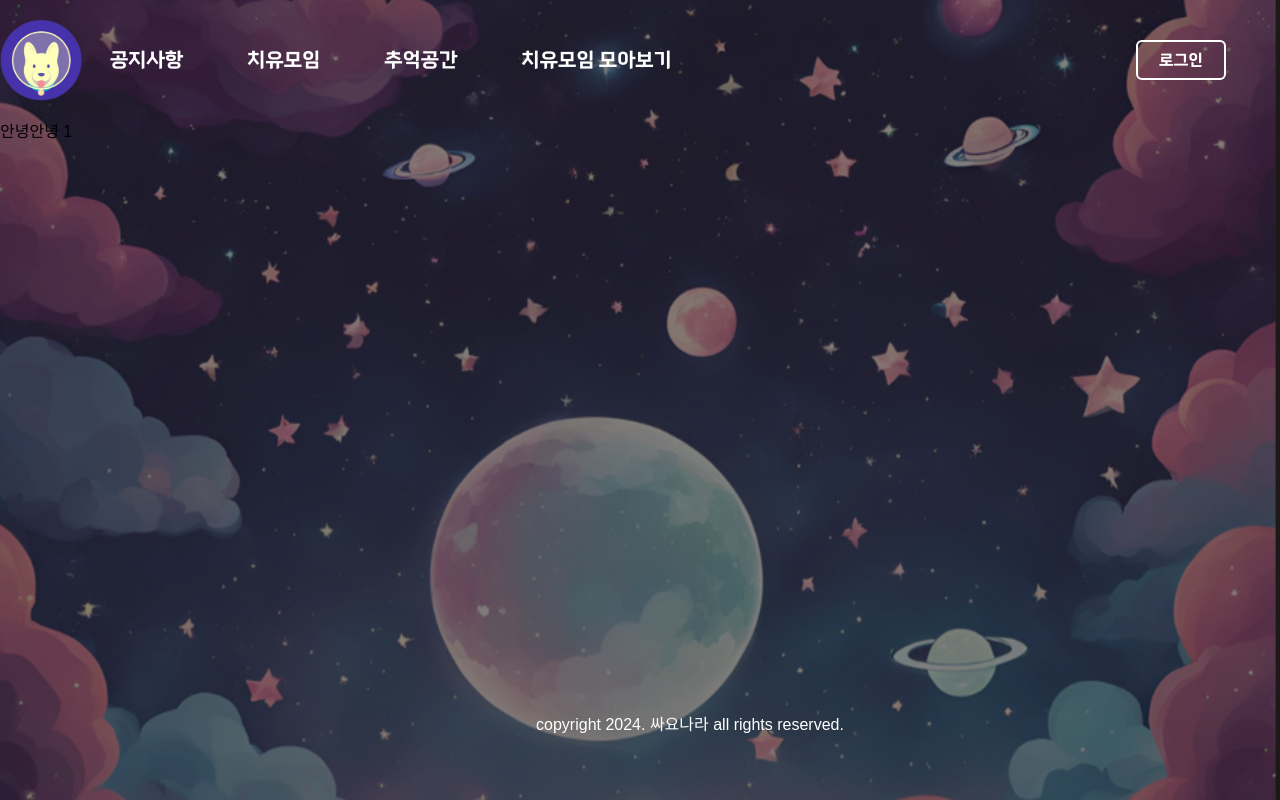
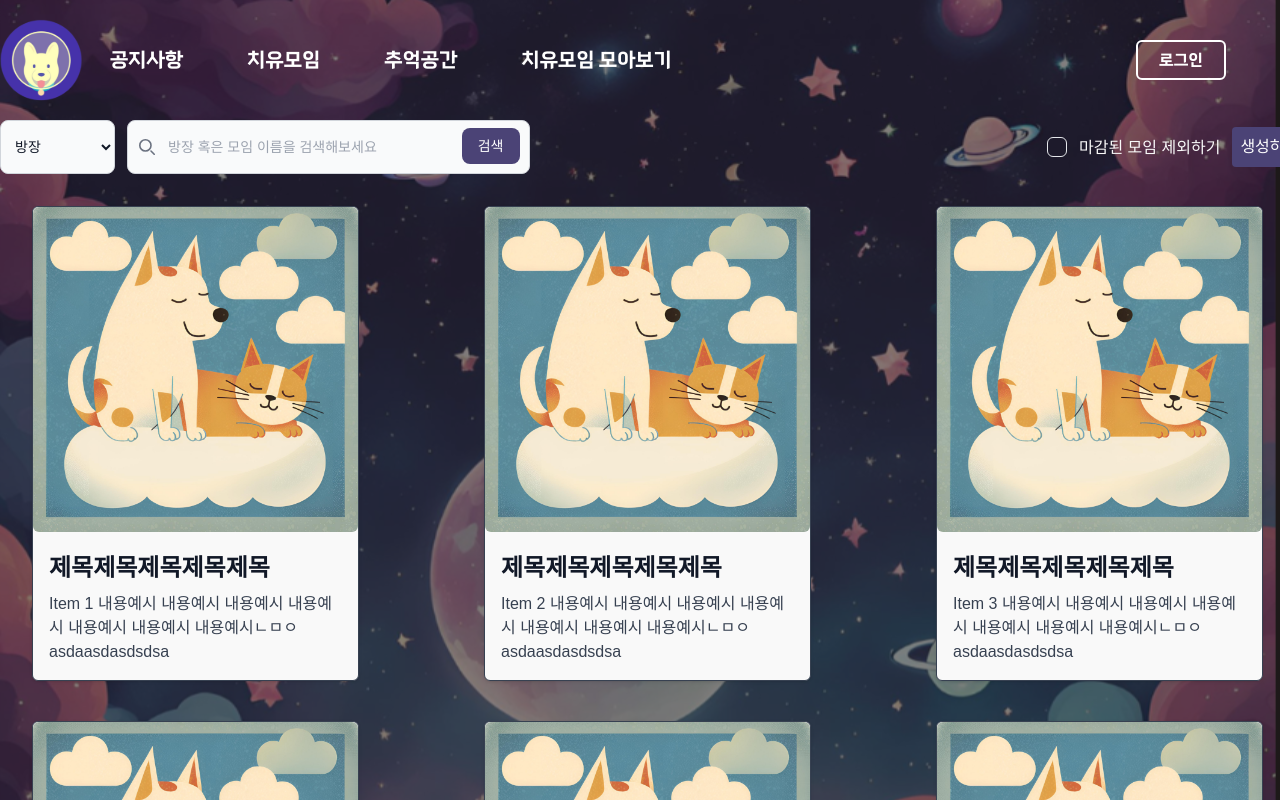
Before and after one commit to leepro1/palluxy, a React (Vite) app in the folder frontend/: page /meetingoverview/1 in a window 1280 px wide. Shown: the top 800 px of the page. Built offline with nearby package versions, Linux system fonts and the light colour scheme; no server answers; a web font is replaced by a local one.

Commit message:
Feat: 치유모임 관련 card ui 구현
Former-commit-id: c72baea4eb657fd741bd25f6ed9289031f3c8292

```diff
--- a/frontend/src/components/Header/index.jsx
+++ b/frontend/src/components/Header/index.jsx
@@ -27,7 +27,7 @@
               <NavLink to={'/memoryspace'}>추억공간</NavLink>
             </li>
             <li>
-              <NavLink to={'/meetingoverview'}>치유모임 모아보기</NavLink>
+              <NavLink to={'/meetingoverview/1'}>치유모임 모아보기</NavLink>
             </li>
           </ul>
         </div>
--- a/frontend/src/pages/HealingMeetingOverviewPage/MeetingDetail.jsx
+++ b/frontend/src/pages/HealingMeetingOverviewPage/MeetingDetail.jsx
@@ -1,12 +1,53 @@
 import React from 'react';
 import ContentsLayout from '@layout/ContentsLayout';
-import { useParams } from 'react-router-dom';
+import { useNavigate, useParams } from 'react-router-dom';
+import defaultImage from '@assets/images/healingMeetingOverview/default.png';
+import { ScrollRestoration } from 'react-router-dom';
 
 const MeetingDetail = () => {
   const { meetingId } = useParams();
+  const meetingIdInt = parseInt(meetingId, 10);
+  const navigate = useNavigate();
+
+  const handleBackButton = () => {
+    navigate(-1);
+  };
+
   return (
     <ContentsLayout>
-      <p>안녕안녕 {meetingId}</p>
+      <ScrollRestoration />
+      <button
+        type="button"
+        onClick={handleBackButton}
+        className="flex w-1/2 w-full items-center justify-center gap-x-2 rounded-lg border bg-white px-5 py-2 text-sm text-gray-700 transition-colors duration-200 hover:bg-gray-100 sm:w-auto dark:border-gray-700 dark:bg-gray-900 dark:text-gray-200 dark:hover:bg-gray-800"
+      >
+        <svg
+          className="h-5 w-5 rtl:rotate-180"
+          xmlns="http://www.w3.org/2000/svg"
+          fill="none"
+          viewBox="0 0 24 24"
+          strokeWidth="1.5"
+          stroke="currentColor"
+        >
+          <path
+            strokeLinecap="round"
+            strokeLinejoin="round"
+            d="M6.75 15.75L3 12m0 0l3.75-3.75M3 12h18"
+          />
+        </svg>
+        <span>뒤로가기</span>
+      </button>
+      <div className="mt-5 flex flex-row">
+        <div className="w-5/12">
+          <img
+            src={defaultImage}
+            alt="img"
+          />
+        </div>
+        <div className="w-7/12 bg-white">
+          <p>안녕안녕 {meetingIdInt}</p>
+        </div>
+      </div>
     </ContentsLayout>
   );
 };
--- a/frontend/src/pages/HealingMeetingOverviewPage/index.jsx
+++ b/frontend/src/pages/HealingMeetingOverviewPage/index.jsx
@@ -1,22 +1,24 @@
-import React, { useState } from 'react';
+import React, { useEffect, useState } from 'react';
 import { useNavigate } from 'react-router-dom';
 import MakeSession from './MakeSession';
 import Pagination from './Pagination';
 import './app.css';
 import ContentsLayout from '@layout/ContentsLayout';
 import defaultImage from '@assets/images/healingMeetingOverview/default.png';
-
+import { useParams } from 'react-router-dom';
+import { ScrollRestoration } from 'react-router-dom';
 // 더미데이터([Item 1, Item 2, Item 3 ...])
 const data = Array.from({ length: 200 }, (_, index) => `Item ${index + 1}`);
 
 const HealingSessionPage = () => {
+  const { pageIndex } = useParams();
+  const pageIndexInt = parseInt(pageIndex, 10);
   const [isModalOpen, setIsModalOpen] = useState(false);
-  const [currentPage, setCurrentPage] = useState(1);
   const itemsPerPage = 9;
-  const indexOfLastItem = currentPage * itemsPerPage;
+  const indexOfLastItem = pageIndexInt * itemsPerPage;
   const indexOfFirstItem = indexOfLastItem - itemsPerPage;
   const totalPage = Math.ceil(data.length / itemsPerPage);
-  const [showingPage, setShowingPage] = useState(currentPage);
+  const [showingPage, setShowingPage] = useState(pageIndexInt);
   const showingPageMin = Math.max(showingPage - 2, 1);
   const showingPageMax = Math.min(showingPage + 2, totalPage);
 
@@ -25,7 +27,7 @@
   const currentItems = data.slice(indexOfFirstItem, indexOfLastItem);
 
   const paginate = (pageNumber) => {
-    setCurrentPage(pageNumber);
+    navigate(`/meetingoverview/${pageNumber}`);
     setShowingPage(pageNumber);
   };
 
@@ -46,53 +48,136 @@
   };
 
   const handleImageClick = (index) => {
-    navigate(`/meetingoverview/${index}`);
+    navigate(`/meetingoverview/detail/${index}`);
   };
 
   return (
     <ContentsLayout>
+      <ScrollRestoration />
       <div className="text-white">
-        <div>
-          <h1 className="text-3xl font-extrabold">치유모임</h1>
-        </div>
+        <div className="flex flex-row justify-between">
+          <div className="flex w-6/12 flex-row">
+            <select
+              id="categories"
+              className="block w-2/12 rounded-lg border border-gray-300 bg-gray-50 p-2.5 text-sm text-gray-900 focus:border-blue-500 focus:ring-blue-500 dark:border-gray-600 dark:bg-gray-700 dark:text-white dark:placeholder-gray-400 dark:focus:border-blue-500 dark:focus:ring-blue-500"
+            >
+              <option value="leader">방장</option>
+              <option value="meetingName">모임 이름</option>
+            </select>
 
-        <div
-          className="w-20 cursor-pointer rounded bg-pal-purple p-2 text-white"
-          onClick={openModal}
-        >
-          생성하기
-        </div>
-
-        <div className="flex flex-col gap-4">
-          <div className="flex items-start gap-4">
-            <div className="flex-1 rounded bg-white p-2">
-              검색어를 입력하는 공간
+            <form className="mx-3 w-7/12">
+              <label
+                htmlFor="default-search"
+                className="sr-only mb-2 text-sm font-medium text-gray-900 dark:text-white"
+              >
+                Search
+              </label>
+              <div className="relative">
+                <div className="pointer-events-none absolute inset-y-0 start-0 flex items-center ps-3">
+                  <svg
+                    className="h-4 w-4 text-gray-500 dark:text-gray-400"
+                    aria-hidden="true"
+                    xmlns="http://www.w3.org/2000/svg"
+                    fill="none"
+                    viewBox="0 0 20 20"
+                  >
+                    <path
+                      stroke="currentColor"
+                      strokeLinecap="round"
+                      strokeLinejoin="round"
+                      strokeWidth="2"
+                      d="m19 19-4-4m0-7A7 7 0 1 1 1 8a7 7 0 0 1 14 0Z"
+                    />
+                  </svg>
+                </div>
+                <input
+                  type="search"
+                  id="default-search"
+                  className="block w-full rounded-lg border border-gray-300 bg-gray-50 p-4 ps-10 text-sm text-gray-900 focus:border-blue-500 focus:ring-blue-500 dark:border-gray-600 dark:bg-gray-700 dark:text-white dark:placeholder-gray-400 dark:focus:border-blue-500 dark:focus:ring-blue-500"
+                  placeholder="방장 혹은 모임 이름을 검색해보세요"
+                  required
+                />
+                <button
+                  type="submit"
+                  className="absolute bottom-2.5 end-2.5 rounded-lg bg-pal-purple px-4 py-2 text-sm font-medium text-white hover:bg-purple-950 focus:outline-none focus:ring-4 focus:ring-blue-300 dark:bg-blue-600 dark:hover:bg-blue-700 dark:focus:ring-blue-800"
+                >
+                  검색
+                </button>
+              </div>
+            </form>
+          </div>
+          <div className="flex w-3/12 flex-row items-center">
+            <div className="me-3 inline-flex items-center">
+              <label
+                className="relative flex cursor-pointer items-center rounded-full p-3"
+                htmlFor="check"
+              >
+                <input
+                  type="checkbox"
+                  className="before:content[''] border-blue-gray-200 before:bg-blue-gray-500 peer relative h-5 w-5 cursor-pointer appearance-none rounded-md border transition-all before:absolute before:left-2/4 before:top-2/4 before:block before:h-12 before:w-12 before:-translate-x-2/4 before:-translate-y-2/4 before:rounded-full before:opacity-0 before:transition-opacity checked:border-gray-900 checked:bg-pal-purple checked:before:bg-gray-900 hover:before:opacity-10"
+                  id="check"
+                />
+                <span className="pointer-events-none absolute left-2/4 top-2/4 -translate-x-2/4 -translate-y-2/4 text-white opacity-0 transition-opacity peer-checked:opacity-100">
+                  <svg
+                    xmlns="http://www.w3.org/2000/svg"
+                    className="h-3.5 w-3.5"
+                    viewBox="0 0 20 20"
+                    fill="currentColor"
+                    stroke="currentColor"
+                    strokeWidth="1"
+                  >
+                    <path
+                      fillRule="evenodd"
+                      d="M16.707 5.293a1 1 0 010 1.414l-8 8a1 1 0 01-1.414 0l-4-4a1 1 0 011.414-1.414L8 12.586l7.293-7.293a1 1 0 011.414 0z"
+                      clipRule="evenodd"
+                    ></path>
+                  </svg>
+                </span>
+              </label>
+              <label
+                className="mt-px cursor-pointer select-none font-light text-pal-lightwhite"
+                htmlFor="check"
+              >
+                마감된 모임 제외하기
+              </label>
             </div>
-            <div className="ml-2 cursor-pointer rounded bg-gray-500 p-2 text-white">
-              정렬버튼
+            <div
+              className="h-max cursor-pointer rounded bg-pal-purple p-2 text-center text-white"
+              onClick={openModal}
+            >
+              생성하기
             </div>
           </div>
         </div>
 
-        <div className="grid grid-cols-1 gap-4 sm:grid-cols-2 md:grid-cols-3">
+        <div className="m-5 grid grid-cols-1 gap-4 sm:grid-cols-2 md:grid-cols-3">
           {currentItems.map((item, index) => (
             <div
-              className="m-3 flex h-96 w-3/4 cursor-pointer flex-col items-center rounded-lg bg-pal-lightwhite p-5 text-pal-overlay shadow"
+              className="m-3 flex w-3/4 cursor-pointer flex-col items-center rounded-md border border-gray-700 bg-pal-lightwhite text-pal-overlay shadow transition hover:-translate-x-1 hover:-translate-y-2 hover:shadow-lg hover:shadow-gray-900"
               key={index}
               onClick={() => handleImageClick(index)}
             >
-              <div className="mb-4 flex w-full justify-center">
-                <img
-                  src={defaultImage}
-                  alt="default"
-                  className="w-5/6"
-                />
+              <div className="relative w-full rounded-md">
+                <div className="mb-1 flex aspect-square w-full justify-center">
+                  <img
+                    src={defaultImage}
+                    alt="default"
+                    className="rounded-md"
+                  />
+                  <div className="absolute inset-0 flex items-center justify-center bg-black bg-opacity-50 opacity-0 transition-opacity duration-300 hover:opacity-100">
+                    <button className="rounded border-gray-700 bg-pal-purple px-4 py-2 text-pal-lightwhite">
+                      신청하기
+                    </button>
+                  </div>
+                </div>
               </div>
-              <div className="w-full text-left">
-                <p className="text-xl">제목</p>
-                <p>
+              <div className="w-full p-4 text-left">
+                <p className="mb-2 text-2xl font-semibold text-gray-900">
+                  제목제목제목제목제목
+                </p>
+                <p className="text-gray-700">
                   {item} 내용예시 내용예시 내용예시 내용예시 내용예시 내용예시
-                  내용예시ㄴㅁㅇㄹㄴㅁㅇㄹㄴㅁㅇㄹ
+                  내용예시ㄴㅁㅇasdaasdasdsdsa
                 </p>
               </div>
             </div>
@@ -105,10 +190,10 @@
           paginate={paginate}
           paginatePrev={paginatePrev}
           paginateNext={paginateNext}
-          currentPage={currentPage}
           showingPage={showingPage}
           showingPageMax={showingPageMax}
           showingPageMin={showingPageMin}
+          pageIndexInt={pageIndexInt}
         />
 
         {isModalOpen && <MakeSession removeModal={closeModal} />}
--- a/frontend/src/pages/HealingMeetingPage/HealingMeetingPageContents.jsx
+++ b/frontend/src/pages/HealingMeetingPage/HealingMeetingPageContents.jsx
@@ -113,7 +113,6 @@
     OV.current = new OpenVidu();
     const newSession = OV.current.initSession();
     setSession(newSession);
-
     newSession.on('streamCreated', (event) => {
       const subscriber = newSession.subscribe(event.stream, undefined);
       setSubscribers((prevSubscribers) => [...prevSubscribers, subscriber]);
@@ -277,40 +276,45 @@
               <option value="MODERATOR">MODERATOR</option>
             </select>
           </div>
-          <div className="grid grid-cols-1 gap-4 sm:grid-cols-2 md:grid-cols-3">
+
+          <div className="m-5 grid grid-cols-1 gap-4 sm:grid-cols-2 md:grid-cols-3">
             {data.map((item, index) => (
               <form
-                className="space-y-4"
+                className="m-3 flex w-3/4 flex-col items-center rounded-md border border-gray-700 bg-pal-lightwhite text-pal-overlay shadow transition hover:-translate-x-1 hover:-translate-y-2 hover:shadow-lg hover:shadow-gray-900"
+                key={index}
                 onSubmit={(e) => {
                   e.preventDefault();
-
                   joinSession();
                 }}
-                key={index}
               >
-                <div className="w-9/12 rounded-lg bg-white shadow-lg">
-                  <div className="relative">
+                <div className="relative w-full rounded-md">
+                  <div className="mb-1 flex w-full justify-center">
                     <img
                       src={defaultImage}
-                      alt="이미지"
+                      alt="default"
+                      className="rounded-md"
                     />
-                  </div>
-                  <div className="p-4">
-                    <h3 className="mb-2 text-xl font-bold">치유 모임 이름</h3>
-                    <p className="text-gray-700">
-                      모임 설명이 여기에
-                      들어갑니다.asdfssssssssssssssssssssssssss
-                    </p>
-                  </div>
+                    <div className="absolute inset-0 flex items-center justify-center bg-black bg-opacity-50 opacity-0 transition-opacity duration-300 hover:opacity-100">
                       <button
                         onClick={(e) => {
                           changeSession(item);
                         }}
-                    className="focus:shadow-outline h-10 w-full rounded bg-pal-purple px-4 py-2 font-bold text-white hover:bg-violet-900 focus:outline-none"
                         type="submit"
+                        className="rounded border-gray-700 bg-pal-purple px-4 py-2 text-pal-lightwhite"
                       >
                         모임 입장
                       </button>
+                    </div>
+                  </div>
+                </div>
+                <div className="w-full p-4 text-left">
+                  <p className="mb-2 text-2xl font-semibold text-gray-900">
+                    제목제목제목제목제목
+                  </p>
+                  <p className="text-gray-700">
+                    {item} 내용예시 내용예시 내용예시 내용예시 내용예시 내용예시
+                    내용예시ㄴㅁㅇㄹㄴㅁㅇㄹㄴㅁㅇㄹ
+                  </p>
                 </div>
               </form>
             ))}
--- a/frontend/src/router/index.jsx
+++ b/frontend/src/router/index.jsx
@@ -17,11 +17,11 @@
         path: '/meetingoverview',
         children: [
           {
-            path: '',
+            path: ':pageIndex',
             element: <HealingMeetingOverviewPage />,
           },
           {
-            path: ':meetingId',
+            path: 'detail/:meetingId',
             element: <MeetingDetail />,
           },
         ],
```
Also changed, not shown: frontend/src/pages/HealingMeetingOverviewPage/Pagination.jsx (+7 -8 lines), frontend/src/pages/HealingMeetingPage/asdf.jsx (deleted), 2 other files (tests, documents, lock files or other folders). Lines whose indentation alone changed are shown as unchanged.
